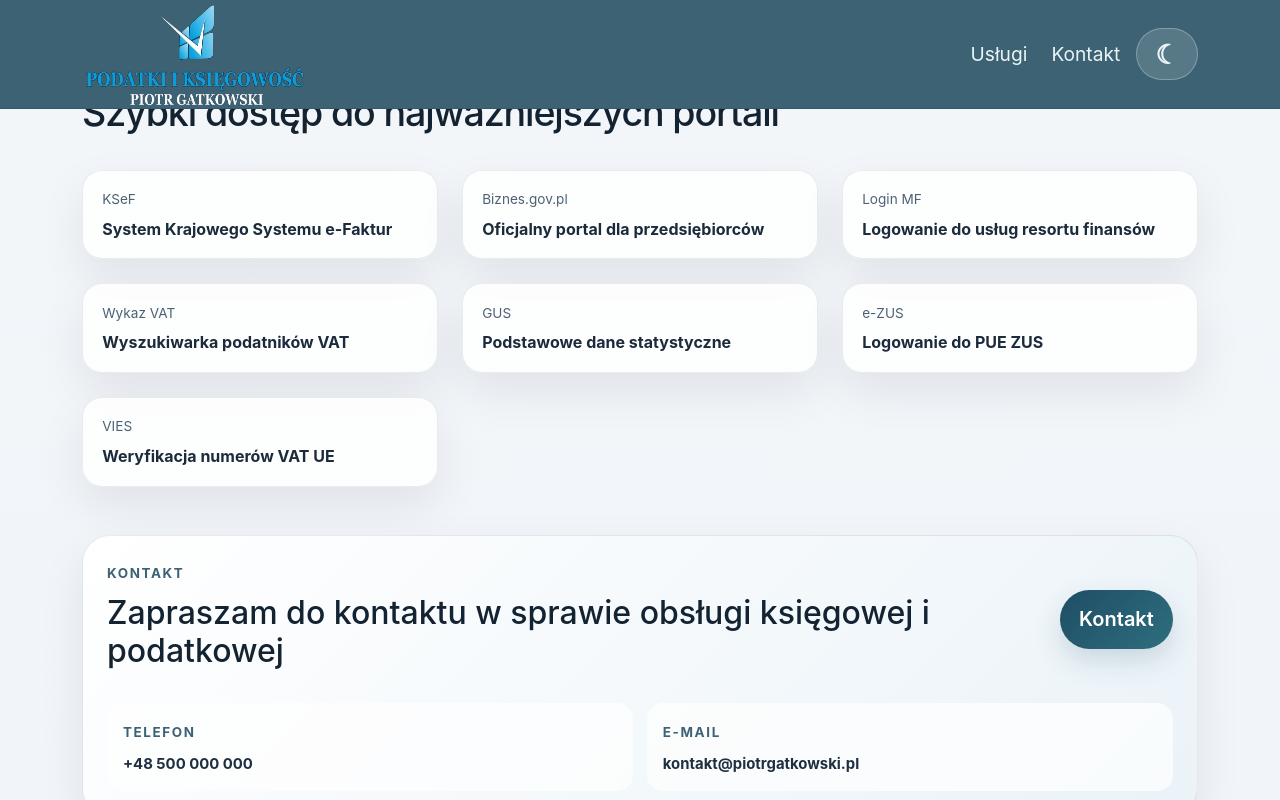
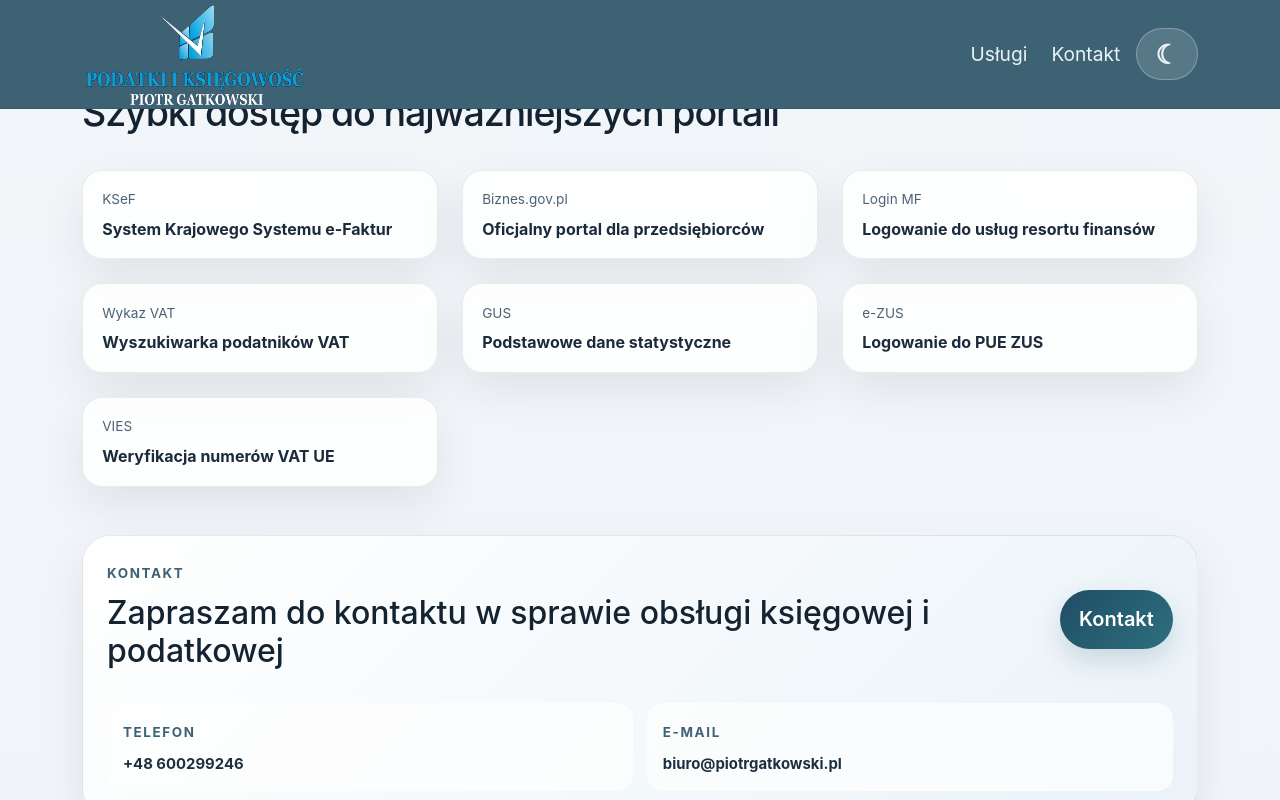
Before and after one commit to szpoter/strona_piter, a React (Create React App) app in the folder strona_web/: page / in a window 1280 px wide. Both pictures are taken after a click on the button "Kontakt". Shown: the part 2355-3155 px from the top of the page. Built offline with nearby package versions, Linux system fonts and the light colour scheme.

Commit message:
Update services and contact details

```diff
--- a/strona_web/src/App.css
+++ b/strona_web/src/App.css
@@ -299,6 +299,10 @@
   gap: 0.65rem 1.5rem;
 }
 
+.core-services-list {
+  grid-template-columns: 1fr;
+}
+
 .service-list.compact li {
   margin-bottom: 0.55rem;
 }
--- a/strona_web/src/main_page.js
+++ b/strona_web/src/main_page.js
@@ -22,7 +22,7 @@
   'Miesięczne deklaracje ZUS (DRA, RCA, RSA)',
   'Wyliczanie składek ZUS pracowników i przedsiębiorcy',
   'Obsługa PUE ZUS w zakresie dokumentów rozliczeniowych',
-  'Wyliczanie wynagrodzeń do wypłaty (bez prowadzenia pełnych kadr)',
+  'Wyliczanie wynagrodzeń do wypłaty (bez prowadzenia pełnych kadr i szkoleń BHP)',
   'Listy płac',
   'Naliczanie zaliczek na PIT-4',
   'Deklaracje PIT-4R, PIT-11',
@@ -151,7 +151,7 @@
 
           <div className="service-card fade-in-up delay-1 mt-1">
             <h3>Zakres świadczonych usług</h3>
-            <ul className="service-list columns-2">
+            <ul className="service-list columns-2 core-services-list">
               {coreServices.map((service) => (
                 <li key={service}>{service}</li>
               ))}
@@ -229,11 +229,11 @@
               <div className="contact-details-grid">
                 <div className="contact-detail-item">
                   <span>Telefon</span>
-                  <strong>+48 500 000 000</strong>
+                  <strong>+48 600299246</strong>
                 </div>
                 <div className="contact-detail-item">
                   <span>E-mail</span>
-                  <strong>kontakt@piotrgatkowski.pl</strong>
+                  <strong>biuro@piotrgatkowski.pl</strong>
                 </div>
               </div>
             </div>
```
